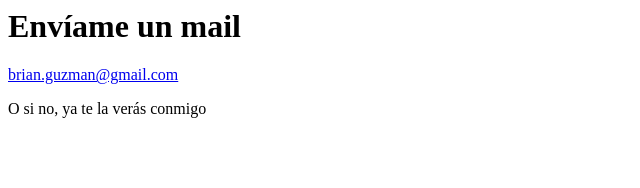
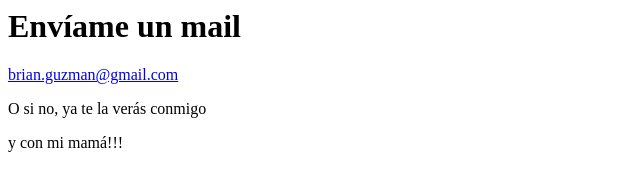
Before and after one commit to bguzmanm/migit0017, a plain HTML site: page contact.html in a window 1280 px wide. Shown: the full height of the page, 0-640 px from the left. Drawn offline with Linux system fonts and the light colour scheme.

Commit message:
cambio en contact.html

```diff
--- a/contact.html
+++ b/contact.html
@@ -7,5 +7,6 @@
 	<h1>Envíame un mail</h1>
 	<a href="mailto:brian.guzman@gmail.com">brian.guzman@gmail.com</a>
 	<p>O si no, ya te la verás conmigo</p>
+	<p>y con mi mamá!!!</p>
 </body>
 </html>
```
